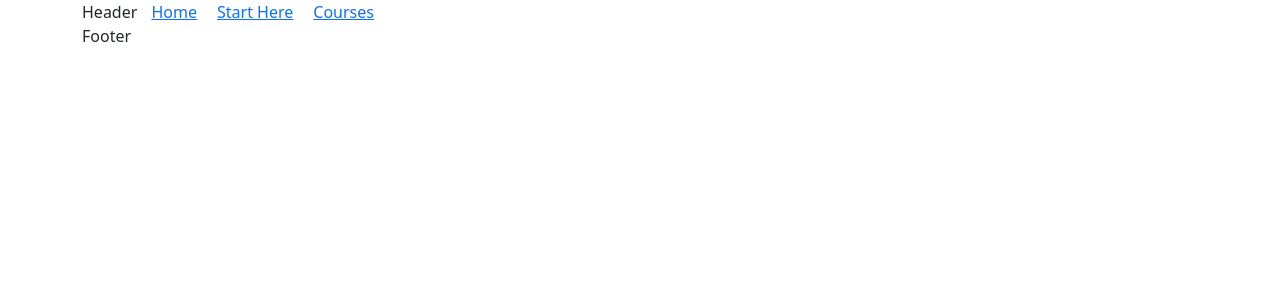
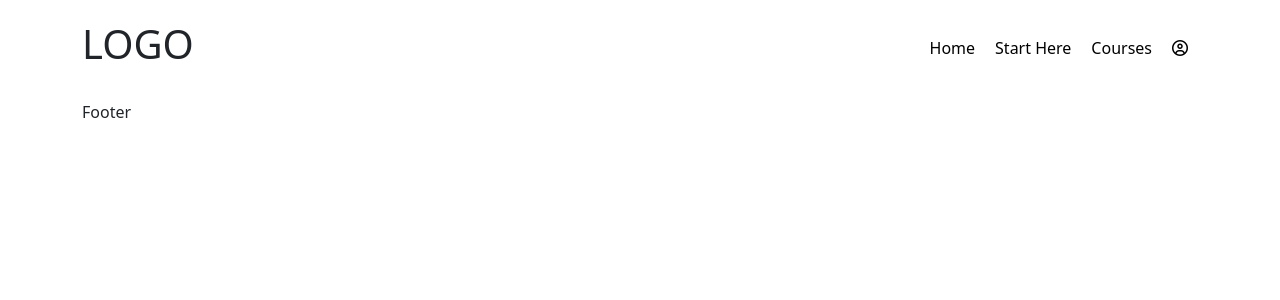
Before and after one commit to saraaffro/proj-html-vuejs, a Vue app: page / in a window 1280 px wide. Shown: the top 300 px of the page. Built offline with nearby package versions, Linux system fonts and the light colour scheme.

Commit message:
font awesome cdn

```diff
--- a/index.html
+++ b/index.html
@@ -3,6 +3,9 @@
   <head>
     <meta charset="UTF-8" />
     <link rel="icon" type="image/svg+xml" href="/vite.svg" />
+    <!-- inclusione font awesome -->
+    <link rel="stylesheet" href="https://cdnjs.cloudflare.com/ajax/libs/font-awesome/6.5.1/css/all.min.css" integrity="sha512-DTOQO9RWCH3ppGqcWaEA1BIZOC6xxalwEsw9c2QQeAIftl+Vegovlnee1c9QX4TctnWMn13TZye+giMm8e2LwA==" crossorigin="anonymous" referrerpolicy="no-referrer" />
+
     <meta name="viewport" content="width=device-width, initial-scale=1.0" />
     <title>Progetto mid-term</title>
   </head>
--- a/src/components/AppFooter.vue
+++ b/src/components/AppFooter.vue
@@ -1,3 +1,4 @@
+<!-- leandro -->
 <script>
 export default{
     name: 'AppFooter'
--- a/src/components/AppHeader.vue
+++ b/src/components/AppHeader.vue
@@ -1,3 +1,4 @@
+<!-- sara -->
 <script>
 export default{
     name: 'AppHeader'
@@ -6,18 +7,38 @@ export default{
 
 <template>
     <header>
-        <div class="container-xl container-fluid-lg">
-            Header
-            <!-- nav provvisorio -->
-            <router-link class="nav-item" :to="{name: 'home'}">Home</router-link>
-            <router-link class="nav-item" :to="{name: 'starthere'}">Start Here</router-link>
-            <router-link class="nav-item" :to="{name: 'course'}">Courses</router-link>
+        <div class="container-xl container-fluid-lg d-flex justify-content-between align-items-center">
+            <h1>LOGO</h1>
+            <nav>
+                <router-link class="nav-item" :to="{name: 'home'}">Home</router-link>
+                <router-link class="nav-item" :to="{name: 'starthere'}">Start Here</router-link>
+                <router-link class="nav-item" :to="{name: 'course'}">Courses</router-link>
+                <i class="fas fa-user-circle nav-item"></i>
+            </nav>
+
         </div>
     </header>
 </template>
 
 <style lang="scss" scoped>
+@use '../styles/general.scss' as *;
+@use '../styles/partial/variables' as *;
+
+header{
+    height: 100px;
+    position: fixed;
+    left: 0;
+    right: 0;
+    padding: 20px 0;
+}
 .nav-item{
     margin: 0 10px;
+    color: black;
+    font-weight: 200;
+
+    &:hover{
+        color: $verde-acqua;
+        text-decoration: underline;
+    }
 }
 </style>
--- a/src/pages/Courses.vue
+++ b/src/pages/Courses.vue
@@ -1,3 +1,4 @@
+<!-- leandro -->
 <script>
 export default {
     name: "Courses"
--- a/src/pages/Home.vue
+++ b/src/pages/Home.vue
@@ -1,3 +1,4 @@
+<!-- andrea -->
 <script>
 import Jambo from '../components/Jambo.vue'
 
--- a/src/pages/StartHere.vue
+++ b/src/pages/StartHere.vue
@@ -1,3 +1,4 @@
+<!-- sara -->
 <script>
 export default {
 name: "StartHere"
--- a/src/styles/general.scss
+++ b/src/styles/general.scss
@@ -2,4 +2,12 @@
 @import '../../node_modules/bootstrap/scss/bootstrap.scss';
 
 // inclusione font-awesome
-@import 'node_modules/@fortawesome/fontawesome-free/css/all.css';
+
+
+main{
+    padding-top: 100px;
+}
+
+a{
+    text-decoration: none;
+}
```
